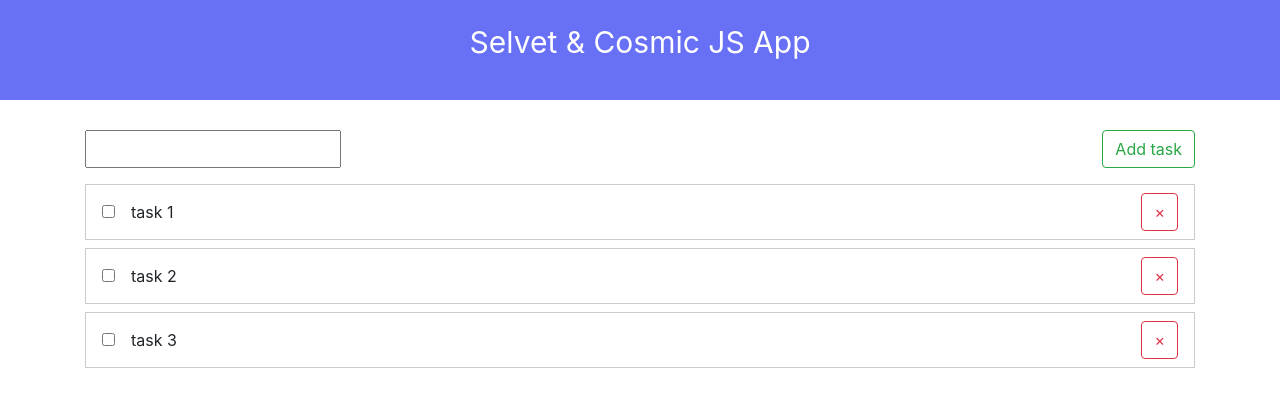
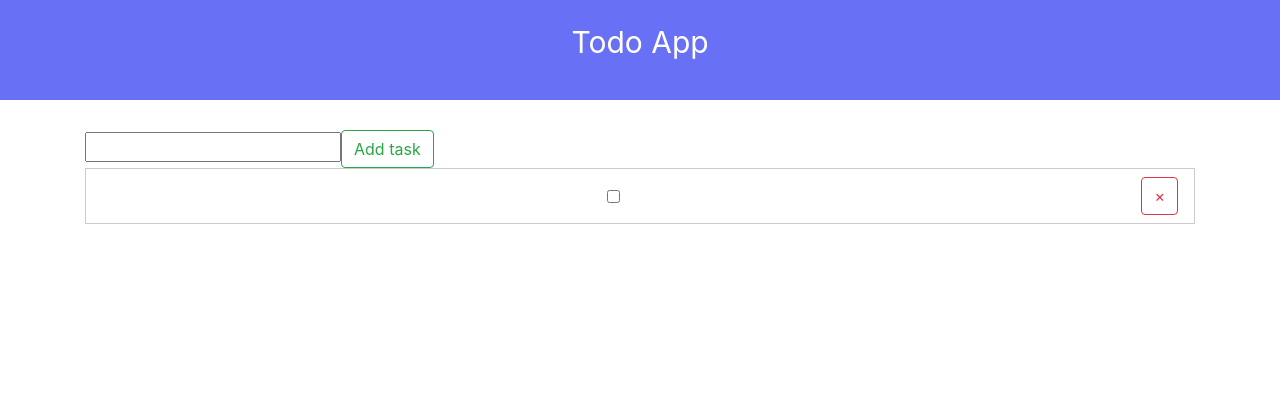
Before and after one commit to NicholasKlaus/reactproj, a React (Create React App) app: page / in a window 1280 px wide. Shown: the top 406 px of the page. Built offline with nearby package versions, Linux system fonts and the light colour scheme.

Commit message:
removed functional

```diff
--- a/src/App.js
+++ b/src/App.js
@@ -1,57 +1,20 @@
 import React from 'react';
 import TodoList from './Todo/TodoList';
 import 'bootstrap/dist/css/bootstrap.min.css';
-import Context from './context';
 import AddTodo from './Todo/AddTodo';
 
 function App() {
-  const [todos, setTodos] = React.useState([
-    {id: 1, completed: false, title: "task"},
-    {id: 2, completed: false, title: "task"},
-    {id: 3, completed: false, title: "task"},
-  ])
-
-
-  function toggleTodo(id){
-    setTodos(
-      todos.map(todo => {
-        if(todo.id === id){
-          todo.completed = !todo.completed;
-        }
-        return todo;
-      })
-    )
-
-  }
-
-
-  function removeTodo(id){
-    setTodos(todos.filter(todo => todo.id !== id))
-  }
-
-  function addTodo(title){
-    setTodos(todos.concat([{
-      title,
-      id: Date.now,
-      completed: false,
-    }]))
-  }
-
   return (
-    <Context.Provider value={{removeTodo}}>
-      <div className="App">
+      <div className="app">
         <header className='header'>
-          <p className='header_title'>Selvet & Cosmic JS App</p>
+          <p className='header_title'>Todo App</p>
         </header>
 
-
         <div className='container'>
-          <AddTodo onCreate={addTodo} />
-          {todos.length ? (<TodoList todos={todos} onToggle={toggleTodo} />) : (<p>No todo tasks!</p>)}
-
+          <AddTodo/>
+          <TodoList/>
         </div>
       </div>
-    </Context.Provider>
   );
 }
 
--- a/src/Todo/AddTodo.js
+++ b/src/Todo/AddTodo.js
@@ -1,31 +1,14 @@
-import React, {useState} from 'react';
+import React from 'react';
 import { Button } from 'react-bootstrap';
-import PropTypes from 'prop-types';
 
 
-function AddTodo({onCreate}){
-    const [value, setValue] = useState('');
-
-
-    function submitHandler(event){
-        event.preventDefault();
-
-        if (value.trim()){
-            onCreate(value);
-            setValue('');
-        }
-    }
-
+function AddTodo() {
     return(
-        <form className='addForm' onSubmit={submitHandler}>
-            <input value={value} onChange={event => setValue(event.target.value)} />
-            <Button variant="outline-success" type="submit">Add task</Button>
-        </form>
+        <div>
+            <input/>
+            <Button variant="outline-success">Add task</Button>
+        </div>
     )
-}
-
-AddTodo.propTypes = {
-    onCreate: PropTypes.func.isRequired,
 }
 
 
--- a/src/Todo/TodoItem.js
+++ b/src/Todo/TodoItem.js
@@ -1,39 +1,14 @@
-import React, {useContext} from 'react';
-import PropTypes from 'prop-types';
+import React from 'react';
 import { Button } from 'react-bootstrap';
-import Context from '../context';
 
-function TodoItem({ todo, i, onChange }){
-    const {removeTodo} = useContext(Context);
-    const cls = [];
-
-    if (todo.completed){
-        cls.push('done');
-    }
-
-
+function TodoItem() {
     return (
         <li className='listItem'>
-            <span className={cls.join(' ')}>
-                <input type='checkbox' checked={todo.completed} className='input' onChange={() => onChange(todo.id)} />
-                {todo.title}
-                &nbsp;
-                {i + 1}
-            </span>
-            <Button variant="outline-danger" onClick={removeTodo.bind(null, todo.id)}>&times;</Button>{' '}
+            <input type='checkbox' className='input'/>
+
+            <Button variant="outline-danger">&times;</Button>{' '}
         </li>
     )
 }
 
-
-
-TodoItem.propTypes = {
-    todo: PropTypes.object.isRequired,
-    i: PropTypes.number,
-    onChange: PropTypes.func.isRequired,
-}
-
-
-
-
 export default TodoItem;
--- a/src/Todo/TodoList.js
+++ b/src/Todo/TodoList.js
@@ -1,25 +1,12 @@
 import React from 'react';
-import PropTypes from 'prop-types';
 import TodoItem from './TodoItem';
 
-
-
-
-function TodoList(props){
+function TodoList(){
     return(
         <ul className='taskList'>
-            { props.todos.map((todo, i) => {
-                return <TodoItem todo={todo} key={todo.id} i={i} onChange={props.onToggle} />
-            }) }
+            <TodoItem />
         </ul>
     )
-}
-
-
-
-TodoList.propTypes = {
-    todos: PropTypes.arrayOf(PropTypes.object).isRequired,
-    onToggle: PropTypes.func.isRequired,
 }
 
 
--- a/src/context.js
+++ b/src/context.js
@@ -1,6 +1,4 @@
 import React from 'react';
-
-
 
 const Context = React.createContext();
 export default Context;
--- a/src/index.css
+++ b/src/index.css
@@ -12,12 +12,12 @@ code {
     monospace;
 }
 
-.App{
+.App {
   margin: 0 auto;
   padding: 0;
 }
 
-.header{
+.header {
   height: 100px;
   display: flex;
   align-items: center;
@@ -29,24 +29,24 @@ code {
   color: #fff;
 }
 
-.header_title{
+.header_title {
   font-size: 30px;
   line-height: 30px;
 }
 
-.container{
+.container {
   width: 1170px;
   margin: 0 auto;
   padding: 10px;
 }
 
-.taskList{
+.taskList {
   list-style: none;
   margin: 0;
   padding: 0;
 }
 
-.listItem{
+.listItem {
   display: flex;
   justify-content: space-between;
   align-items: center;
@@ -55,15 +55,16 @@ code {
   margin-bottom: .5rem;
 }
 
-.input{
+.input {
   margin-right: 1rem;
+  width: 100%;
 }
 
-.done{
+.done {
   text-decoration: line-through;
 }
 
-.addForm{
+.addForm {
   margin-bottom: 1rem;
   display: flex;
   justify-content: space-between;
```
